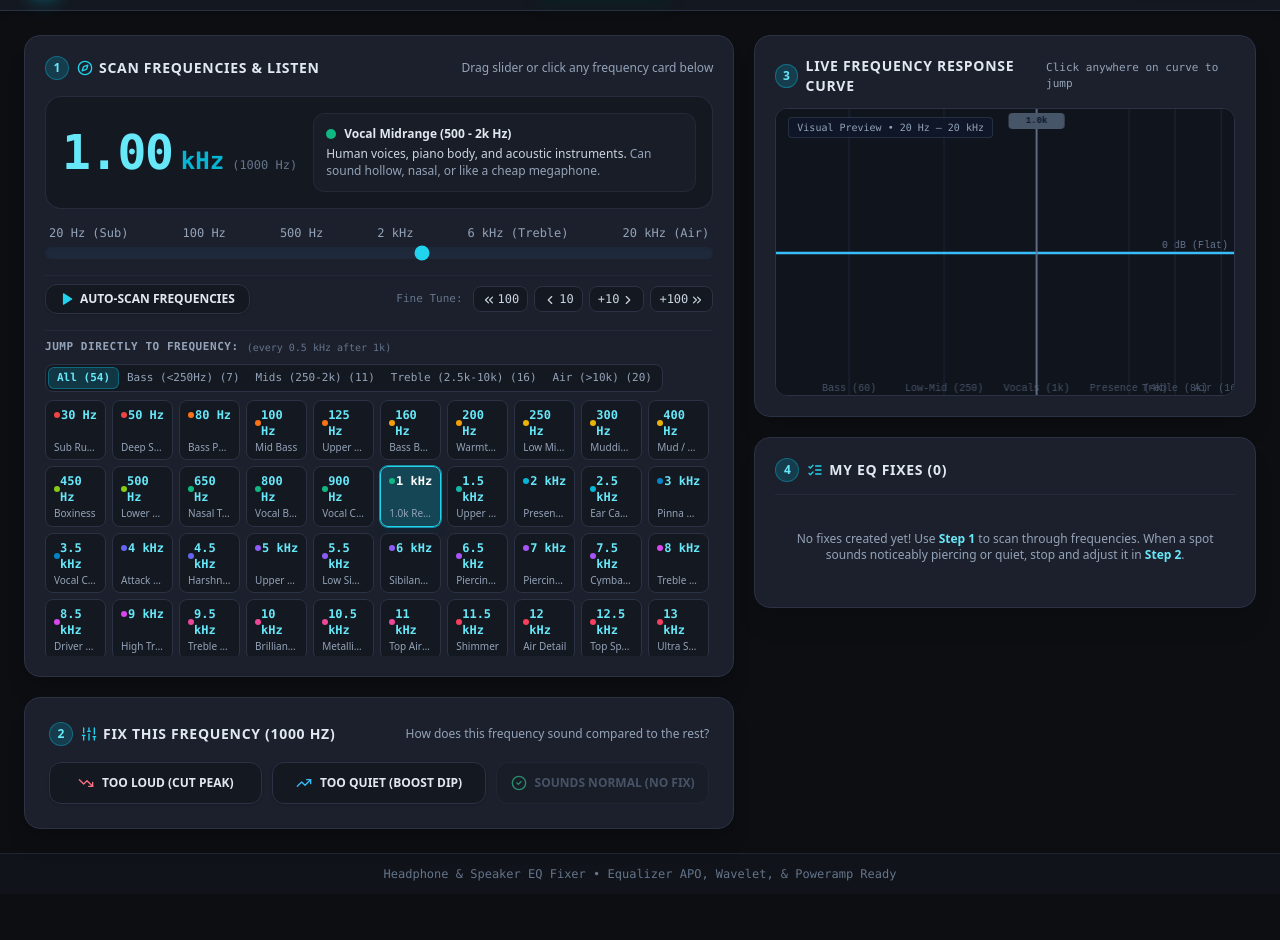
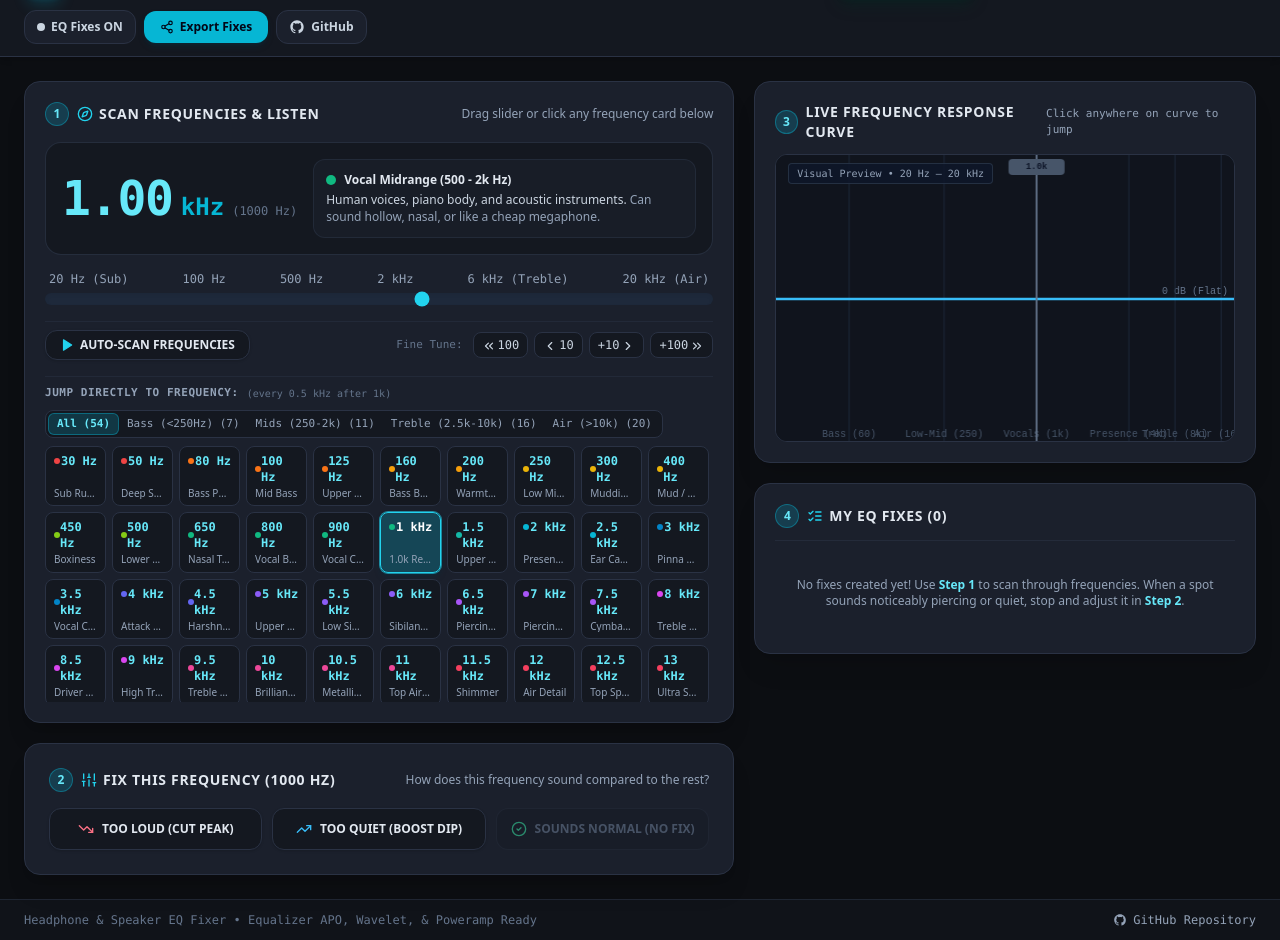
Before and after one commit to Silentishy/peq-tone-generator, a React (Vite) app: page / in a window 1280 px wide. Shown: the part 54-994 px from the top of the page. Before the commit the page ends 948 px from the top, so only its background shows below. Built offline with nearby package versions, Linux system fonts and the light colour scheme.

Commit message:
feat: add GitHub project link to header and footer

```diff
--- a/src/App.tsx
+++ b/src/App.tsx
@@ -6,6 +6,7 @@
 import { MyFixesList } from './components/MyFixesList';
 import { ExportModal } from './components/ExportModal';
 import { HelpModal } from './components/HelpModal';
+import { GitHubIcon } from './components/GitHubIcon';
 import { AudioEngine } from './audio/AudioEngine';
 import { EQFix } from './types/audio';
 
@@ -202,8 +203,19 @@
       </main>
 
       {/* Footer */}
-      <footer className="border-t border-studio-border/60 py-3 px-6 bg-studio-surface/50 text-center text-xs text-slate-500 font-mono">
-        Headphone & Speaker EQ Fixer • Equalizer APO, Wavelet, & Poweramp Ready
+      <footer className="border-t border-studio-border/60 py-3 px-6 bg-studio-surface/50 text-xs text-slate-500 font-mono">
+        <div className="max-w-[1600px] mx-auto w-full flex flex-wrap justify-between items-center gap-2">
+          <span>Headphone & Speaker EQ Fixer • Equalizer APO, Wavelet, & Poweramp Ready</span>
+          <a
+            href="https://github.com/Silentishy/peq-tone-generator"
+            target="_blank"
+            rel="noopener noreferrer"
+            className="inline-flex items-center space-x-1.5 text-slate-400 hover:text-cyan-300 transition"
+          >
+            <GitHubIcon className="w-3.5 h-3.5" />
+            <span>GitHub Repository</span>
+          </a>
+        </div>
       </footer>
 
       {/* Modals */}
--- /dev/null
+++ b/src/components/GitHubIcon.tsx
@@ -0,0 +1,20 @@
+import React from 'react';
+
+interface GitHubIconProps {
+  className?: string;
+}
+
+export const GitHubIcon: React.FC<GitHubIconProps> = ({ className = 'w-4 h-4' }) => (
+  <svg
+    viewBox="0 0 24 24"
+    fill="currentColor"
+    className={className}
+    aria-hidden="true"
+  >
+    <path
+      fillRule="evenodd"
+      clipRule="evenodd"
+      d="M12 2C6.477 2 2 6.484 2 12.017c0 4.425 2.865 8.18 6.839 9.504.5.092.682-.217.682-.483 0-.237-.008-.868-.013-1.703-2.782.605-3.369-1.343-3.369-1.343-.454-1.158-1.11-1.466-1.11-1.466-.908-.62.069-.608.069-.608 1.003.07 1.53 1.032 1.53 1.032.892 1.53 2.341 1.088 2.91.832.092-.647.35-1.088.636-1.338-2.22-.253-4.555-1.113-4.555-4.951 0-1.093.39-1.988 1.029-2.688-.103-.253-.446-1.272.098-2.65 0 0 .84-.27 2.75 1.026A9.564 9.564 0 0112 6.844c.85.004 1.705.115 2.504.337 1.909-1.296 2.747-1.027 2.747-1.027.546 1.379.202 2.398.1 2.651.64.7 1.028 1.595 1.028 2.688 0 3.848-2.339 4.695-4.566 4.943.359.309.678.92.678 1.855 0 1.338-.012 2.419-.012 2.747 0 .268.18.58.688.482A10.019 10.019 0 0022 12.017C22 6.484 17.522 2 12 2z"
+    />
+  </svg>
+);
--- a/src/components/SimpleHeader.tsx
+++ b/src/components/SimpleHeader.tsx
@@ -10,6 +10,7 @@
   CheckCircle2,
   HelpCircle,
 } from 'lucide-react';
+import { GitHubIcon } from './GitHubIcon';
 
 interface SimpleHeaderProps {
   isAudioRunning: boolean;
@@ -146,6 +147,18 @@
               </span>
             )}
           </button>
+
+          {/* GitHub Repository Link */}
+          <a
+            href="https://github.com/Silentishy/peq-tone-generator"
+            target="_blank"
+            rel="noopener noreferrer"
+            className="flex items-center space-x-1.5 px-3 py-2 rounded-xl bg-studio-panel hover:bg-slate-700 text-slate-300 hover:text-white border border-studio-border text-xs font-semibold transition active:scale-95"
+            title="View source code & documentation on GitHub"
+          >
+            <GitHubIcon className="w-4 h-4 text-slate-300" />
+            <span className="hidden sm:inline">GitHub</span>
+          </a>
         </div>
       </div>
     </header>
```
